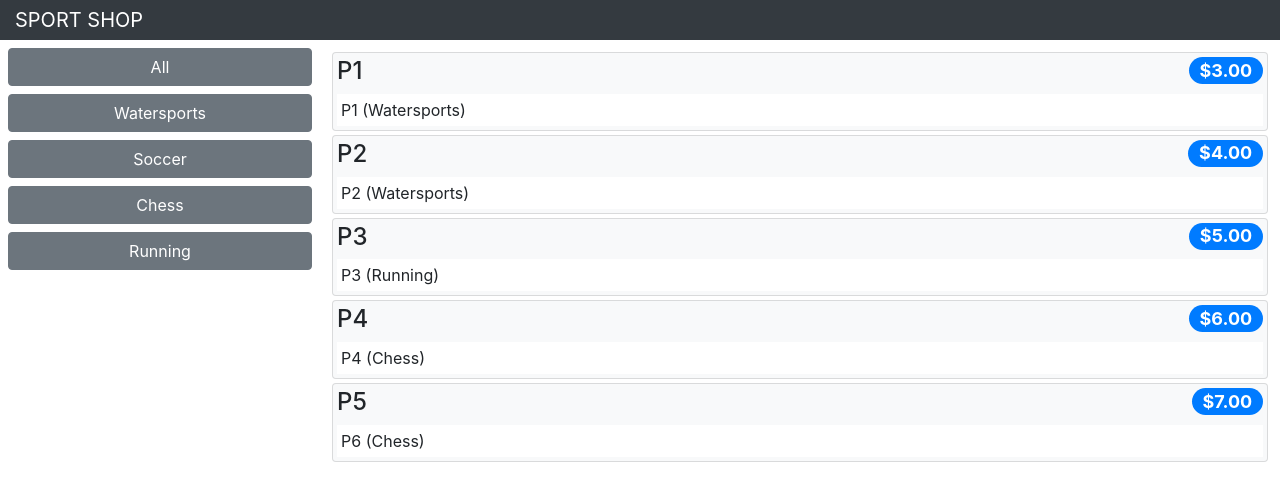
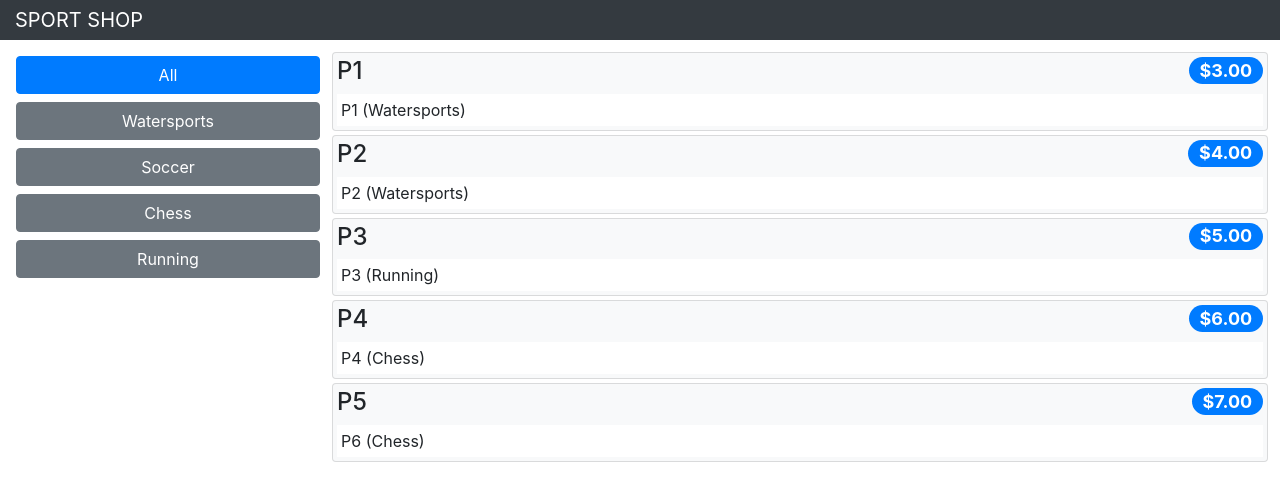
Before and after one commit to dejimania/sports-shop, a React (Create React App) app: page /shop/products in a window 1280 px wide. Shown: the top 500 px of the page. Built offline with nearby package versions, Linux system fonts and the light colour scheme.

Commit message:
Improve the Category Selection Buttons

```diff
--- /dev/null
+++ b/src/ToggleLink.js
@@ -0,0 +1,23 @@
+import React, { Component } from 'react';
+import { Route, Link } from 'react-router-dom';
+
+export class ToggleLink extends Component {
+  render() {
+    return <Route path={ this.props.to} exact={ this.props.exact }
+      children={ routeProps => {
+        const baseClasses = this.props.className || "m-2 btn btn-block";
+        const activeClase = this.props.activeClase || "btn-primary";
+        const inActiveClass = this.props.inActiveClass || "btn-secondary";
+
+        const combinedClasses = `
+        ${baseClasses} ${routeProps.match ? activeClase : inActiveClass}
+        `
+
+        return <Link to={this.props.to} className={ combinedClasses }>
+          { this.props.children }
+        </Link>
+
+      }}
+    />
+  }
+}
--- a/src/shop/CategoryNavigation.js
+++ b/src/shop/CategoryNavigation.js
@@ -1,21 +1,25 @@
 import React, { Component } from 'react';
-import { Link } from 'react-router-dom';
+// import { Link } from 'react-router-dom';
+import { ToggleLink } from '../ToggleLink';
 
 export class CategoryNavigation extends Component {
   render() {
     return (
       <React.Fragment>
-        <Link className="btn btn-secondary btn-block"
+        {/* <Link className="btn btn-secondary btn-block"
           to={ this.props.baseUrl }>
           All
-        </Link>
+        </Link> */}
+        <ToggleLink to={this.props.baseUrl} exact={true}>
+          All
+        </ToggleLink>
         { this.props.categories && this.props.categories.map(cat => {
-          return <Link className="btn btn-secondary btn-block"
+          return <ToggleLink
             key={ cat }
             to={ `${this.props.baseUrl}/${cat.toLowerCase()}`}
           >
             { cat }
-          </Link>
+          </ToggleLink>
         }) }
       </React.Fragment>
     );
```
